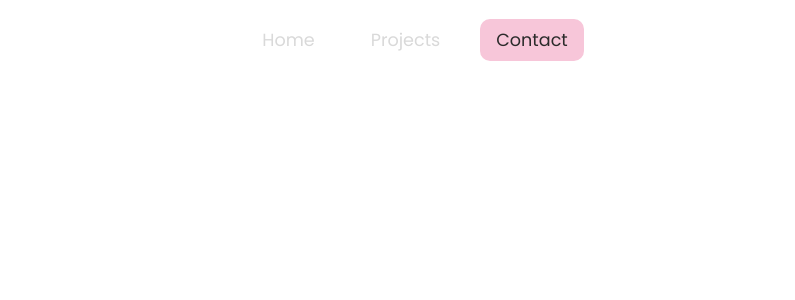
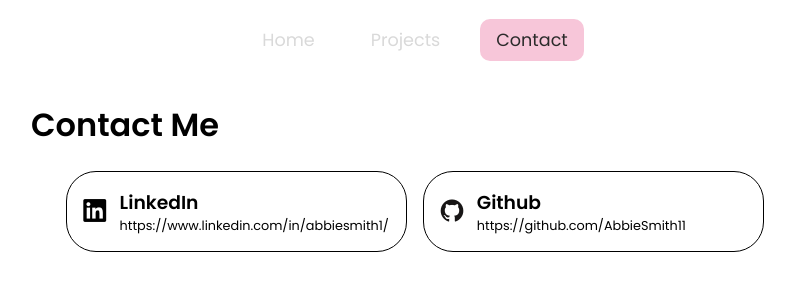
Before and after one commit to AbbieSmith11/portfolio-website, a React (Vite) app in the folder portfolio/: page /contact in a window 1280 px wide. Shown: the top 300 px of the page, without its empty margins (225-1020 px from the left). Built offline with nearby package versions, Linux system fonts and the light colour scheme.

Commit message:
Added main content and styling to contact page

```diff
--- /dev/null
+++ b/portfolio/src/components/contact-container/contactContainer.css
@@ -0,0 +1,31 @@
+#contact-container {
+    display: flex;
+    border-radius: 30px;
+    flex-direction: row;
+    gap: 0.8rem;
+    align-items: center;
+    padding: 1rem;
+    width: 40%;
+    border: 1px solid black;
+}
+
+#contact-container i {
+    font-size: 1.5rem;
+}
+
+#contact-container a {
+    text-decoration: none;
+    color: black;
+    font-size: 0.8rem;
+}
+
+#nameLink {
+display: flex;
+flex-direction: column;
+align-content: space-around;
+
+}
+
+#nameLink h3, p {
+    margin: 0;
+}
--- /dev/null
+++ b/portfolio/src/components/contact-container/contactContainer.jsx
@@ -0,0 +1,14 @@
+import './contactContainer.css';
+
+export default function ContactContainer (contact) {
+    return (
+        <div id='contact-container'>
+            <i class={contact.devicon}></i>
+            <div id='nameLink'>
+            <h3>{contact.name}</h3>
+            <a href={contact.link} target="_blank" rel="noopener noreferrer">{contact.link}</a>
+            </div>
+
+        </div>
+    )
+}
--- a/portfolio/src/main.jsx
+++ b/portfolio/src/main.jsx
@@ -4,7 +4,7 @@ import { BrowserRouter as Router, Routes, Route } from "react-router-dom";
 
 import Home from "./pages/home//Home.jsx";
 import Projects from "./pages/projects/Projects.jsx";
-import Contact from "./pages/Contact.jsx";
+import Contact from "./pages/contact/Contact.jsx";
 
 const root = ReactDOM.createRoot(document.getElementById("root"));
 
--- a/portfolio/src/pages/Contact.jsx
+++ /dev/null
@@ -1,11 +0,0 @@
-import Navbar from "../components/navbar/Navbar.jsx";
-
-function Contact () {
-    return (
-        <>
-        <Navbar/>
-        </>
-    )
-}
-
-export default Contact;
--- /dev/null
+++ b/portfolio/src/pages/contact/Contact.jsx
@@ -0,0 +1,27 @@
+import Navbar from "../../components/navbar/Navbar.jsx";
+import ContactContainer from "../../components/contact-container/contactContainer.jsx";
+import "./contact.css";
+
+function Contact() {
+  return (
+    <>
+      <Navbar />
+      <h1>Contact Me</h1>
+
+      <div id="contact-box">
+        <ContactContainer
+          devicon="devicon-linkedin-plain"
+          name="LinkedIn"
+          link="https://www.linkedin.com/in/abbiesmith1/"
+        />
+        <ContactContainer
+          devicon="devicon-github-original colored"
+          name="Github"
+          link="https://github.com/AbbieSmith11"
+        />
+      </div>
+    </>
+  );
+}
+
+export default Contact;
--- /dev/null
+++ b/portfolio/src/pages/contact/contact.css
@@ -0,0 +1,8 @@
+#contact-box {
+    display: flex;
+    flex-direction: row;
+    flex-wrap: wrap;
+    justify-content: center;
+    align-content: center;
+    gap: 1rem;
+}
```
